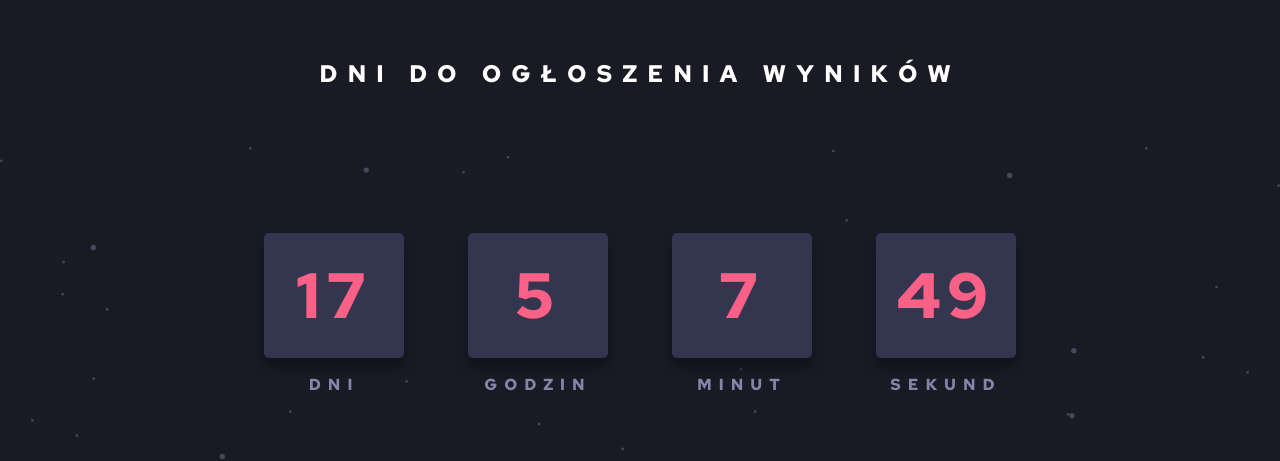
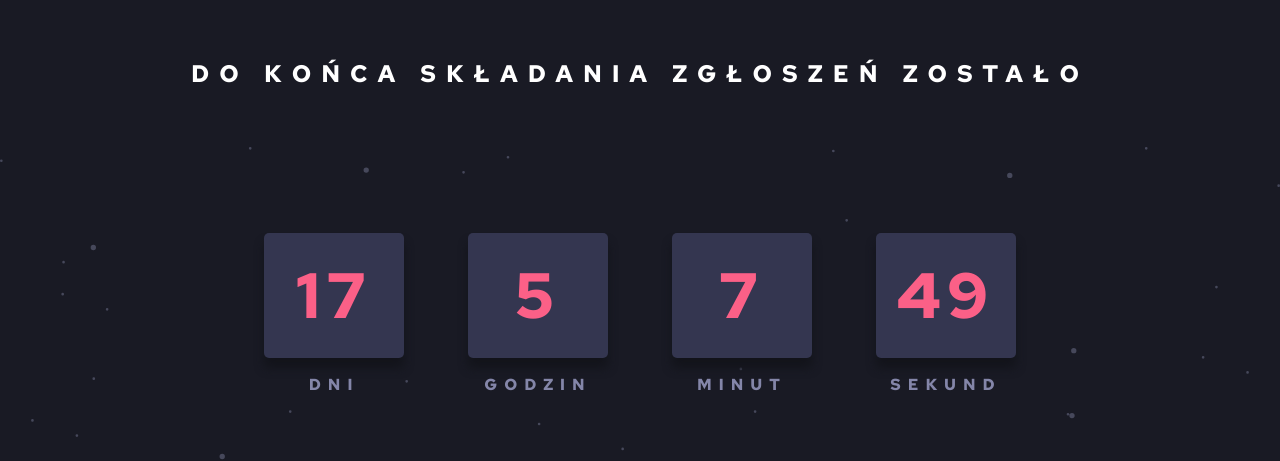
Before and after one commit to Nartynka/countdown, a plain HTML site: page index.html in a window 1280 px wide. Shown: the top 461 px of the page. Drawn offline with Linux system fonts and the light colour scheme.

Commit message:
Change header to appropriate text

```diff
--- a/index.html
+++ b/index.html
@@ -14,7 +14,7 @@
 <body>
 
   <div class="container">
-    <h1 class="header">Dni do ogłoszenia wyników</h1>
+    <h1 class="header">Do końca składania zgłoszeń zostało</h1>
 
     <div class="timer">
       <div class="timer__element">
```
